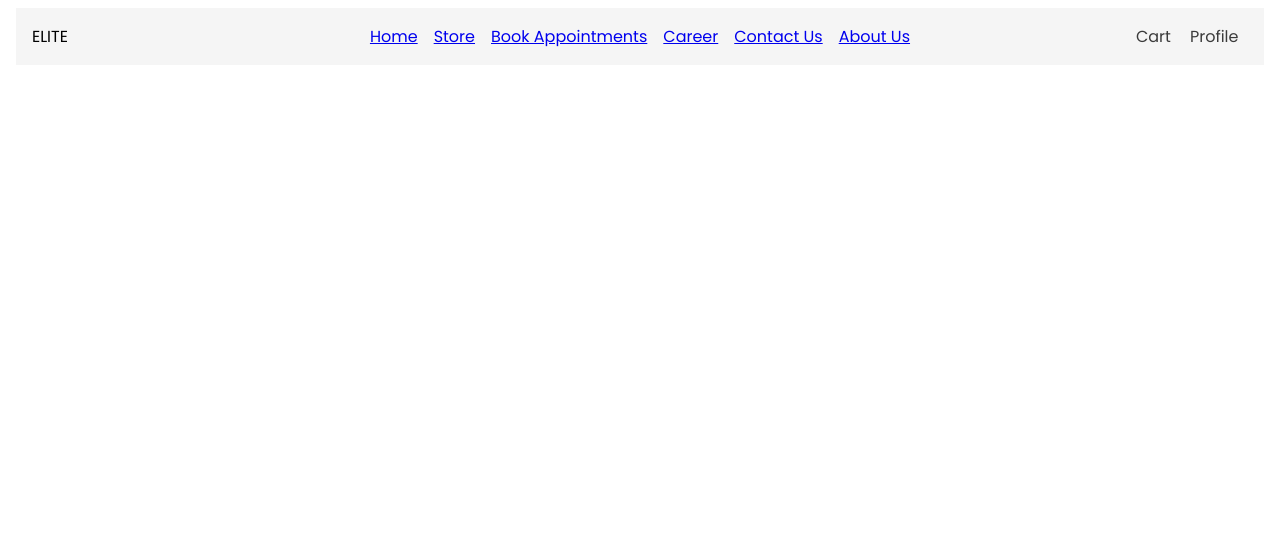
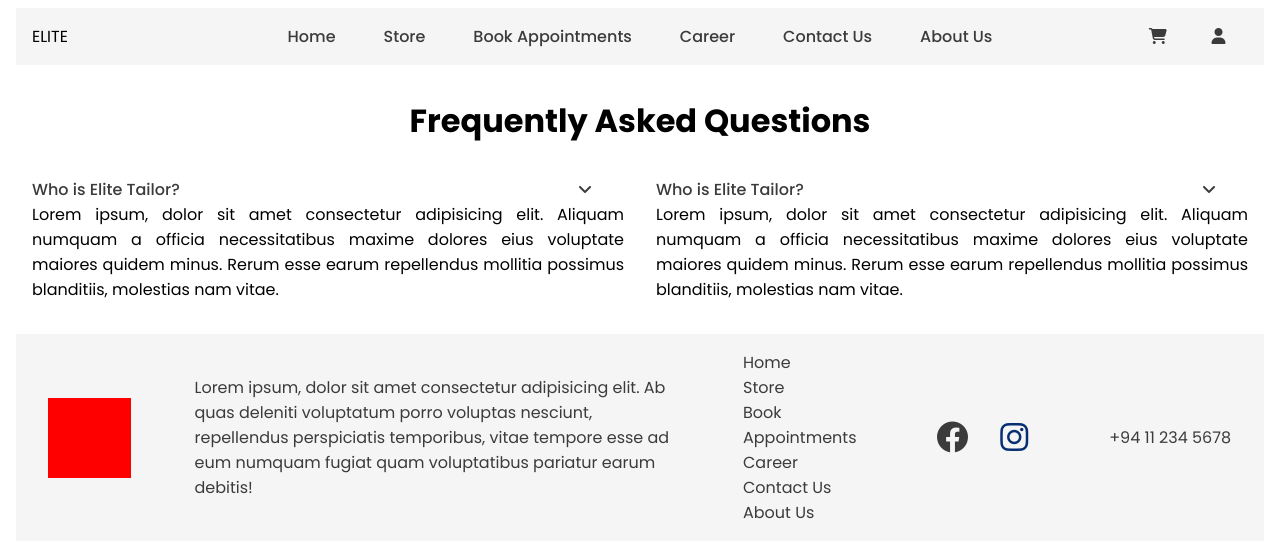
Before and after one commit to thilankadw/Elite-Tailoring, a PHP site: page /pages/FAQ.php in a window 1280 px wide. Shown: the top 558 px of the page. Run offline with PHP 8.4, Linux system fonts and the light colour scheme; some web fonts are replaced.

Commit message:
footer and faq

```diff
--- a/pages/FAQ.php
+++ b/pages/FAQ.php
@@ -1,32 +1,70 @@
+<!DOCTYPE html>
+
 <html>
+  <head>
     <meta charset="UTF-8" />
     <meta http-equiv="X-UA-Compatible" content="IE=edge" />
     <meta name="viewport" content="width=device-width, initial-scale=1.0" />
     <title>Elite Tailoring</title>
     <link rel="stylesheet" href="../style.css" />
-    <script src="../script.js"></script>
+
+    <!--Font_Awesome library importing-->
+    <link rel="stylesheet" href="https://cdnjs.cloudflare.com/ajax/libs/font-awesome/6.4.0/css/all.min.css" integrity="sha512-iecdLmaskl7CVkqkXNQ/ZH/XLlvWZOJyj7Yy7tcenmpD1ypASozpmT/E0iPtmFIB46ZmdtAc9eNBvH0H/ZpiBw==" crossorigin="anonymous" referrerpolicy="no-referrer" />
+
   </head>
   <body>
+
     <div>
       <!--Navigation Bar Start-->
-        <nav>
-          <div class="logo">ELITE</div>
-            <div class="menu">
-              <ul>
-                <li><a href="#">Home</a></li>
-                <li><a href="#">Store</a></li>
-                <li><a href="#">Book Appointments</a></li>
-                <li><a href="#">Career</a></li>
-                <li><a href="#">Contact Us</a></li>
-                <li><a href="FAQ.html">About Us</a></li>
-              </ul>
-            </div>
-            <div class="navigation-left">
-              <div class="cart"><a href="#">Cart</a></div>
-              <div class="profile"><a href="#">Profile</a></div>
-            </div>
-        </nav>
+
+      <?php include 'navbar.php';?>
+
       <!--Navigation Bar End-->
     </div>
-    </body>
+
+    <div class="faq-container">
+      <div class="faq-container-titile">
+        <h1 class="faq-topic">Frequently Asked Questions</h1>
+      </div>
+      <div class="faq-section">
+        <div class="faq-left-section">
+          <div class="faq">
+            <div class="faq-question-part">
+              <p class="faq-question">Who is Elite Tailor?</p>
+              <i class="fa-solid fa-angle-down" style="color: #3b3b3b;"></i>
+            </div>
+            <div class="faq-answer-part" id="faq-answer-1">
+              <p class="faq-answer">Lorem ipsum, dolor sit amet consectetur adipisicing elit. Aliquam numquam a officia necessitatibus maxime dolores eius voluptate maiores quidem minus. Rerum esse earum repellendus mollitia possimus blanditiis, molestias nam vitae.</p>
+            </div>
+          </div>
+        </div>
+        <div class="faq-right-section">
+          <div class="faq">
+            <div class="faq-question-part">
+              <p class="faq-question">Who is Elite Tailor?</p>
+              <i class="fa-solid fa-angle-down" style="color: #3b3b3b;"></i>
+            </div>
+            <div class="faq-answer-part" id="faq-answer-1">
+              <p class="faq-answer">Lorem ipsum, dolor sit amet consectetur adipisicing elit. Aliquam numquam a officia necessitatibus maxime dolores eius voluptate maiores quidem minus. Rerum esse earum repellendus mollitia possimus blanditiis, molestias nam vitae.</p>
+            </div>
+          </div>
+        </div>
+      </div>
+    </div>
+
+
+    <div>
+      <!--Footer Start-->
+
+      <?php include 'footer.php';?>
+
+      <!--Footer End-->
+    </div>
+
+
+
+    <script src="../script.js"></script>
+
+  </body>
+
 </html>
--- a/pages/footer.php
+++ b/pages/footer.php
@@ -0,0 +1,49 @@
+<!DOCTYPE html>
+
+<html>
+  <head>
+    <meta charset="UTF-8" />
+    <meta http-equiv="X-UA-Compatible" content="IE=edge" />
+    <meta name="viewport" content="width=device-width, initial-scale=1.0" />
+    <title>Elite Tailoring</title>
+    <link rel="stylesheet" href="../style.css" />
+    <script src="../script.js"></script>
+
+    <!--Font_Awesome library importing-->
+    <link rel="stylesheet" href="https://cdnjs.cloudflare.com/ajax/libs/font-awesome/6.4.0/css/all.min.css" integrity="sha512-iecdLmaskl7CVkqkXNQ/ZH/XLlvWZOJyj7Yy7tcenmpD1ypASozpmT/E0iPtmFIB46ZmdtAc9eNBvH0H/ZpiBw==" crossorigin="anonymous" referrerpolicy="no-referrer" />
+
+  </head>
+  <body>
+    <div>
+      <!--Footer Start-->
+
+      <div class="footer-container">
+        <div class="footer-logo"></div>
+        <div class="footer-text">Lorem ipsum, dolor sit amet consectetur adipisicing elit. Ab quas deleniti voluptatum porro voluptas nesciunt, repellendus perspiciatis temporibus, vitae tempore esse ad eum numquam fugiat quam voluptatibus pariatur earum debitis!</div>
+        <div class="footer-navigation">
+
+            <ul>
+                <li><a href="index.php" class="footer-navigation-elements">Home</a></li>
+                <li><a href="online_store.php" class="footer-navigation-elements">Store</a></li>
+                <li><a href="appointment_booking.php" class="footer-navigation-elements">Book Appointments</a></li>
+                <li><a href="measurements_input.php" class="footer-navigation-elements">Career</a></li>
+                <li><a href="faq.php" class="footer-navigation-elements">Contact Us</a></li>
+                <li><a href="#" class="footer-navigation-elements">About Us</a></li>
+            </ul>
+
+        </div>
+        <div class="footer-social-links">
+          <a href="#"><p class="footer-facebook"><i class="fa-brands fa-facebook fa-2xl" style="color: #3b3b3b;"></i></p></a>
+          <a href="#"><p class="footer-instagram"><i class="fa-brands fa-instagram fa-2xl" style="color: #082f72;"></i></i></p></a>
+        </div>
+        <div class="footer-contact">
+          <p class="footer-phone">+94 11 234 5678</p>
+        </div>
+      </div>
+
+
+      <!--Footer End-->
+    </div>
+
+  </body>
+</html>
--- a/pages/index.php
+++ b/pages/index.php
@@ -1 +1,3 @@
 <?php include 'navbar.php';?>
+
+<?php include 'footer.php';?>
--- a/pages/navbar.php
+++ b/pages/navbar.php
@@ -24,7 +24,7 @@
                 <li><a href="online_store.php" class="menu-elements">Store</a></li>
                 <li><a href="appointment_booking.php" class="menu-elements">Book Appointments</a></li>
                 <li><a href="measurements_input.php" class="menu-elements">Career</a></li>
-                <li><a href="#" class="menu-elements">Contact Us</a></li>
+                <li><a href="faq.php" class="menu-elements">Contact Us</a></li>
                 <li><a href="#" class="menu-elements">About Us</a></li>
               </ul>
             </div>
--- a/script.js
+++ b/script.js
@@ -0,0 +1,8 @@
+///-----FAQ---///
+
+
+var button = document.getElementById('mybtn');
+
+button.addEventListener("click", function(){
+    document.getElementById("faq-answer-1").style.display = "none";
+})
--- a/style.css
+++ b/style.css
@@ -106,6 +106,51 @@ nav{
 
 
 
+
+/*--------------------------------
+        Footer Start
+---------------------------------*/
+
+.footer-container{
+    margin: 1rem;
+    display: flex;
+    justify-content: center;
+    align-items: center;
+    background-color: var(--white-primary);
+}
+.footer-logo, .footer-text, .footer-navigation, .footer-social-links, .footer-contact {
+    margin: 2rem;
+    margin-top: 1rem;
+    margin-bottom: 1rem;
+    display: flex;
+    justify-content: center;
+    align-items: center;
+    font-family: var(--primary-font);
+    color: var(--black-primary);
+}
+.footer-logo{
+    width: 20rem;
+    height: 5rem;
+    background-color: red;
+}
+.footer-social-links, .footer-contact{
+    width: 30rem;
+}
+.footer-social-links{
+    justify-content: space-around;
+}
+
+.footer-container .footer-navigation ul li{
+    list-style: none;
+}
+.footer-container .footer-navigation ul li a{
+    text-decoration: none;
+    color: var(--black-primary);
+}
+
+/*--------------------------------
+        Footer End
+---------------------------------*/
 
 
 
@@ -274,6 +319,56 @@ textarea{
     left: 7rem;
     margin-top: 1.5rem;
 }
+
 /*----------------------------------------------
         Appointment Booking Page End
 -----------------------------------------------*/
+
+
+
+
+/*------------------------------------
+         FAQ Page Start
+-------------------------------------*/
+
+.faq-container{
+    margin: 1rem;
+    display: flex;
+    flex-direction: column;
+    justify-content: center;
+    align-items: center;
+}
+.faq-topic{
+    font-family: var(--primary-font);
+    margin: 1rem;
+}
+.faq-section{
+    display: flex;
+    justify-content: center;
+    align-items: center;
+}
+.faq-left-section, .faq-right-section{
+    width: 50%;
+    margin: 1rem;
+}
+.faq-question-part{
+    font-family: var(--primary-font);
+    display: flex;
+    justify-content: space-between;
+    align-items: center;
+}
+.faq-container .faq-section .faq .faq-question-part i{
+    position: relative;
+    left: -2rem;
+}
+.faq-question{
+    color: var(--black-primary);
+    font-weight: 500;
+}
+.faq-answer-part{
+    font-family: var(--primary-font);
+    text-align: justify;
+}
+/*------------------------------------
+         FAQ Page End
+-------------------------------------*/
```
Also changed, not shown: pages/appointment_booking.php (+12 -1 lines), pages/measurements_input.php (+9 -0 lines), pages/online_store.php (+11 -0 lines).
